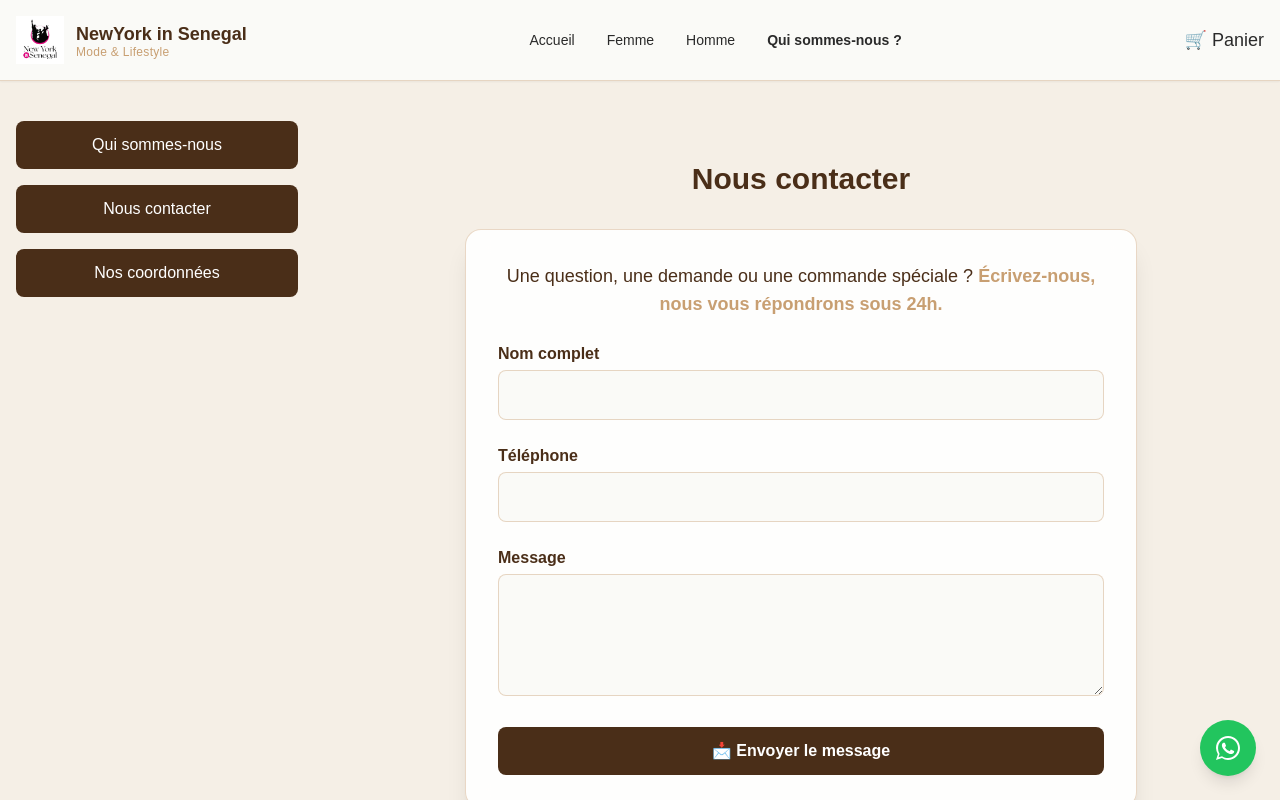
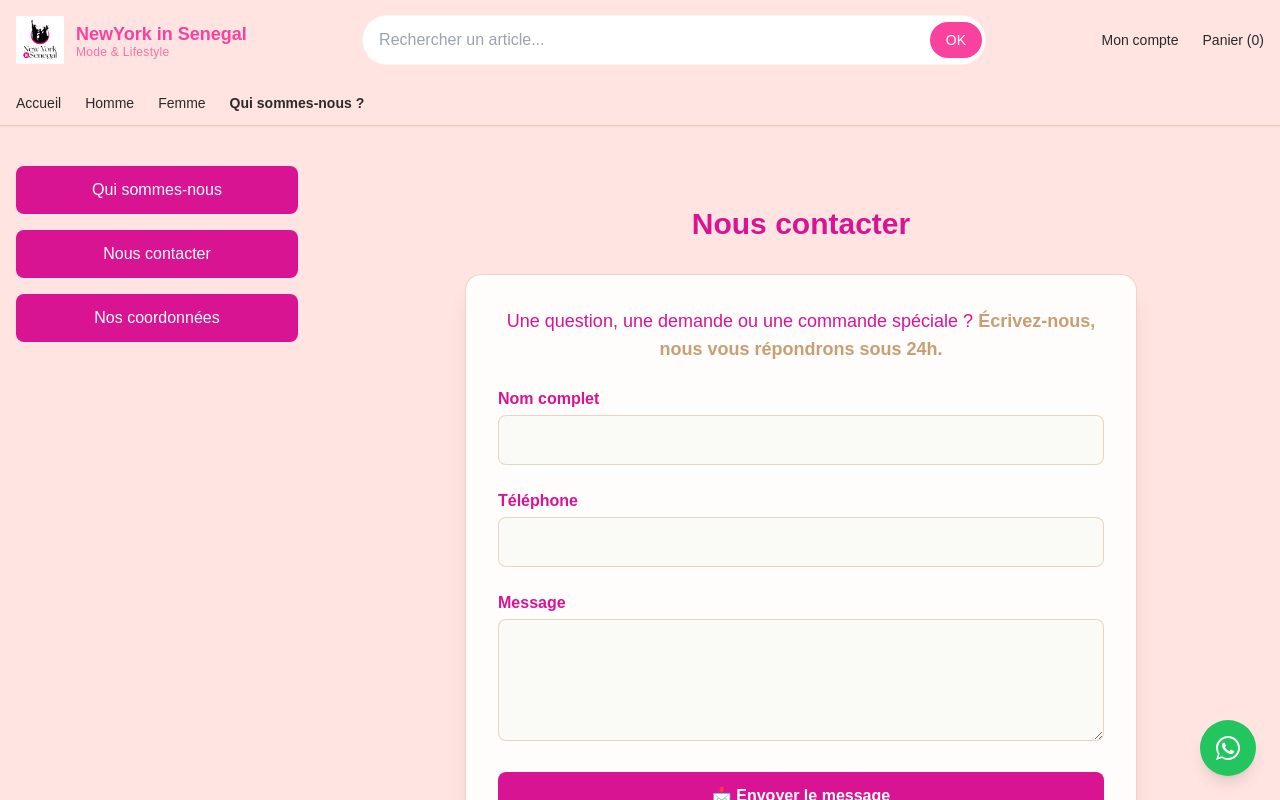
Before and after one commit to servicesmlnsn-svg/newyorkingalsen, a plain HTML site: page contact.html in a window 1280 px wide. Both pictures are taken after a click on the button "Nous contacter". Shown: the top 800 px of the page. Drawn offline with nearby package versions, Linux system fonts and the light colour scheme.

Commit message:
Update contact.html

```diff
--- a/contact.html
+++ b/contact.html
@@ -8,10 +8,10 @@
 <title>Qui sommes-nous — NewYork in Senegal</title>
 <script src="https://cdn.tailwindcss.com"></script>
 <style>
-body { background: #F5EFE6; font-family: 'Poppins', sans-serif; color: #2A2A2A; }
-h1,h2,h3 { color: #4A2E18; }
+body { background: #FFE4E1; font-family: 'Poppins', sans-serif; color: #2A2A2A; }
+h1,h2,h3 { color: #d91492; }
 p { margin-top: 0.5rem; line-height: 1.6; }
-a { color: #4A2E18; }
+a { color: #d91492; }
 a:hover { color: #C89F72; }
 .section { display: none; }
 .section.active { display: block; }
@@ -19,38 +19,46 @@ a:hover { color: #C89F72; }
 </head>
 <body>
 
-<!-- HEADER -->
-<header class="bg-[#FAFAF7] shadow-sm border-b border-[#C89F72]/40 sticky top-0 z-50">
+ <!-- HEADER (FIXE) -->
+  <header class="bg-[#FFE4E1] shadow-sm border-b border-[#C89F72]/40 sticky top-0 z-50">
     <div class="max-w-7xl mx-auto px-4 flex items-center justify-between h-20">
       <a class="flex items-center gap-3" href="index.html">
         <img src="logonys.jpg" class="h-12 w-auto object-contain">
         <div>
-        <div class="text-lg font-bold text-[#4A2E18]">NewYork in Senegal</div>
-        <div class="text-xs text-[#C89F72] -mt-1 tracking-wide">Mode & Lifestyle</div>
+          <div class="text-lg font-bold text-[#F9429E]">NewYork in Senegal</div>
+          <div class="text-xs text-[#ff6eaa] -mt-1 tracking-wide">Mode & Lifestyle</div>
         </div>
       </a>
 
-    <nav class="hidden md:flex gap-8 text-sm font-medium">
-      <a href="index.html" class="hover:text-[#C89F72]">Accueil</a>
-      <a href="femme.html" class="hover:text-[#C89F72]">Femme</a>
-      <a href="homme.html" class="hover:text-[#C89F72]">Homme</a>
-      <a href="contact.html" class="hover:text-[#C89F72] font-semibold">Qui sommes-nous ?</a>
-    </nav>
+      <form class="hidden md:block relative w-1/2">
+        <input placeholder="Rechercher un article..."
+          class="w-full border border-[#FFE4E1]/40 rounded-full py-3 px-4 pr-20 focus:ring-[#C89F72] focus:border-[#C89F72]">
+        <button class="absolute right-1 top-1/2 -translate-y-1/2 bg-[#F9429E] text-white rounded-full px-4 py-2 text-sm">OK</button>
+      </form>
 
-    <div class="flex items-center gap-4 text-lg">
-      <a href="panier.html" class="hover:text-[#C89F72]">🛒 Panier</a>
+      <div class="flex items-center gap-6 text-sm">
+        <a href="#" class="hover:text-[#000000]">Mon compte</a>
+        <a href="panier.html" class="hover:text-[#000000]">Panier (0)</a>
       </div>
     </div>
+
+    <nav class="border-t border-[#FFE4E1]/30">
+      <ul class="max-w-7xl mx-auto px-4 py-3 flex gap-6 text-sm">
+        <li><a href="index.html" class="hover:text-[#C89F72]">Accueil</a></li>
+        <li><a href="homme.html" class="hover:text-[#F9429E]">Homme</a></li>
+        <li><a href="femme.html" class="hover:text-[#F9429E]">Femme</a></li>
+        <li><a href="contact.html" class="hover:text-[#F9429E] font-semibold">Qui sommes-nous ?</a></li>
+      </ul>
+    </nav>
   </header>
-
 <!-- CONTENU PRINCIPAL -->
 <div class="max-w-7xl mx-auto px-4 py-10 grid md:grid-cols-4 gap-10">
 
   <!-- MENU LATERAL -->
   <aside class="md:col-span-1 space-y-4">
-    <button onclick="showSection(1)" class="w-full py-3 rounded-lg bg-[#4A2E18] text-white hover:bg-[#C89F72] transition">Qui sommes-nous</button>
-    <button onclick="showSection(2)" class="w-full py-3 rounded-lg bg-[#4A2E18] text-white hover:bg-[#C89F72] transition">Nous contacter</button>
-    <button onclick="showSection(3)" class="w-full py-3 rounded-lg bg-[#4A2E18] text-white hover:bg-[#C89F72] transition">Nos coordonnées</button>
+    <button onclick="showSection(1)" class="w-full py-3 rounded-lg bg-[#d91492] text-white hover:bg-[#fdb8ff] transition">Qui sommes-nous</button>
+    <button onclick="showSection(2)" class="w-full py-3 rounded-lg bg-[#d91492] text-white hover:bg-[#fdb8ff] transition">Nous contacter</button>
+    <button onclick="showSection(3)" class="w-full py-3 rounded-lg bg-[#d91492] text-white hover:bg-[#fdb8ff] transition">Nos coordonnées</button>
   </aside>
 
   <!-- SECTIONS -->
@@ -59,7 +67,7 @@ a:hover { color: #C89F72; }
     <!-- SECTION 1 : QUI SOMMES-NOUS -->
     <section id="section-1" class="section active">
       <h1 class="text-3xl font-bold mb-6">Qui sommes-nous ?</h1>
-      <p class="text-[#4A2E18]/80 mb-6">NewYork in Senegal, où vos rêves de mode américaine deviennent réalité au Sénégal.</p>
+      <p class="text-[#d91492]/80 mb-6">NewYork in Senegal, où vos rêves de mode américaine deviennent réalité au Sénégal.</p>
 
       <div class="space-y-6">
         <div>
@@ -95,7 +103,7 @@ a:hover { color: #C89F72; }
       <h1 class="text-3xl font-bold mb-8 text-center">Nous contacter</h1>
 
       <div class="bg-white/90 backdrop-blur-md p-8 rounded-2xl shadow-xl max-w-2xl mx-auto border border-[#C89F72]/40">
-        <p class="text-[#4A2E18] text-center mb-6 text-lg">
+        <p class="text-[#d91492] text-center mb-6 text-lg">
           Une question, une demande ou une commande spéciale ?
           <span class="text-[#C89F72] font-semibold">Écrivez-nous, nous vous répondrons sous 24h.</span>
         </p>
@@ -105,21 +113,21 @@ a:hover { color: #C89F72; }
           <input type="hidden" name="_captcha" value="false">
 
           <div>
-            <label class="block text-left text-[#4A2E18] font-semibold mb-1">Nom complet</label>
+            <label class="block text-left text-[#d91492] font-semibold mb-1">Nom complet</label>
             <input type="text" name="Nom complet" required class="w-full border border-[#C89F72]/40 rounded-lg px-4 py-3 bg-[#FAFAF7] focus:ring-2 focus:ring-[#C89F72] focus:outline-none">
           </div>
 
           <div>
-            <label class="block text-left text-[#4A2E18] font-semibold mb-1">Téléphone</label>
+            <label class="block text-left text-[#d91492] font-semibold mb-1">Téléphone</label>
             <input type="tel" name="Téléphone" required class="w-full border border-[#C89F72]/40 rounded-lg px-4 py-3 bg-[#FAFAF7] focus:ring-2 focus:ring-[#C89F72] focus:outline-none">
           </div>
 
           <div>
-            <label class="block text-left text-[#4A2E18] font-semibold mb-1">Message</label>
+            <label class="block text-left text-[#d91492] font-semibold mb-1">Message</label>
             <textarea name="Message" rows="4" required class="w-full border border-[#C89F72]/40 rounded-lg px-4 py-3 bg-[#FAFAF7] focus:ring-2 focus:ring-[#C89F72] focus:outline-none"></textarea>
           </div>
 
-          <button type="submit" class="w-full bg-[#4A2E18] hover:bg-[#C89F72] text-white font-semibold py-3 rounded-lg transition duration-200">
+          <button type="submit" class="w-full bg-[#d91492] hover:bg-[#fdb8ff] text-white font-semibold py-3 rounded-lg transition duration-200">
             📩 Envoyer le message
           </button>
         </form>
@@ -132,22 +140,22 @@ a:hover { color: #C89F72; }
 
       <div class="grid md:grid-cols-2 gap-10 items-center">
         <div class="bg-white p-8 rounded-2xl shadow-lg border border-[#C89F72]/30">
-          <h3 class="text-2xl font-semibold text-[#4A2E18] mb-4">Contactez-nous</h3>
+          <h3 class="text-2xl font-semibold text-[#d91492] mb-4">Contactez-nous</h3>
 
           <div class="space-y-4">
             <div class="flex items-center gap-3">
               <img src="https://cdn-icons-png.flaticon.com/512/732/732200.png" class="w-6 h-6" alt="email">
-              <a href="mailto:fatoukine0209@gmail.com" class="text-[#4A2E18] hover:text-[#C89F72]">fatoukine0209@gmail.com</a>
+              <a href="mailto:fatoukine0209@gmail.com" class="text-[#d91492] hover:text-[#fdb8ff]">fatoukine0209@gmail.com</a>
             </div>
 
             <div class="flex items-center gap-3">
               <img src="https://cdn-icons-png.flaticon.com/512/724/724664.png" class="w-6 h-6" alt="phone">
-              <a href="tel:+221773737477" class="text-[#4A2E18] hover:text-[#C89F72]">+221 77 373 74 77</a>
+              <a href="tel:+221773737477" class="text-[#4A2E18] hover:text-[#fdb8ff">+221 77 373 74 77</a>
             </div>
 
             <div class="flex items-center gap-3">
               <img src="https://upload.wikimedia.org/wikipedia/commons/e/e7/Instagram_logo_2016.svg" class="w-6 h-6" alt="Instagram">
-              <a href="https://www.instagram.com/new_york_in_senegal_?igsh=MWs3bmt4Z3UyOWZ3bA%3D%3D&utm_source=qr" target="_blank" class="text-[#4A2E18] hover:text-[#C89F72]">
+              <a href="https://www.instagram.com/new_york_in_senegal_?igsh=MWs3bmt4Z3UyOWZ3bA%3D%3D&utm_source=qr" target="_blank" class="text-[#d91492] hover:text-[#fdb8ff]">
                 new_york_in_senegal_
               </a>
             </div>
@@ -166,7 +174,7 @@ a:hover { color: #C89F72; }
 </div>
 
 <!-- FOOTER -->
-<footer class="mt-20 text-center py-6 text-sm text-[#4A2E18] border-t border-[#C89F72]/40">
+<footer class="mt-20 text-center py-6 text-sm text-[#d91492] border-t border-[#C89F72]/40">
   © 2025 • NewYork in Senegal — Tous droits réservés.
 </footer>
 
```
Lines whose indentation alone changed are shown as unchanged.
